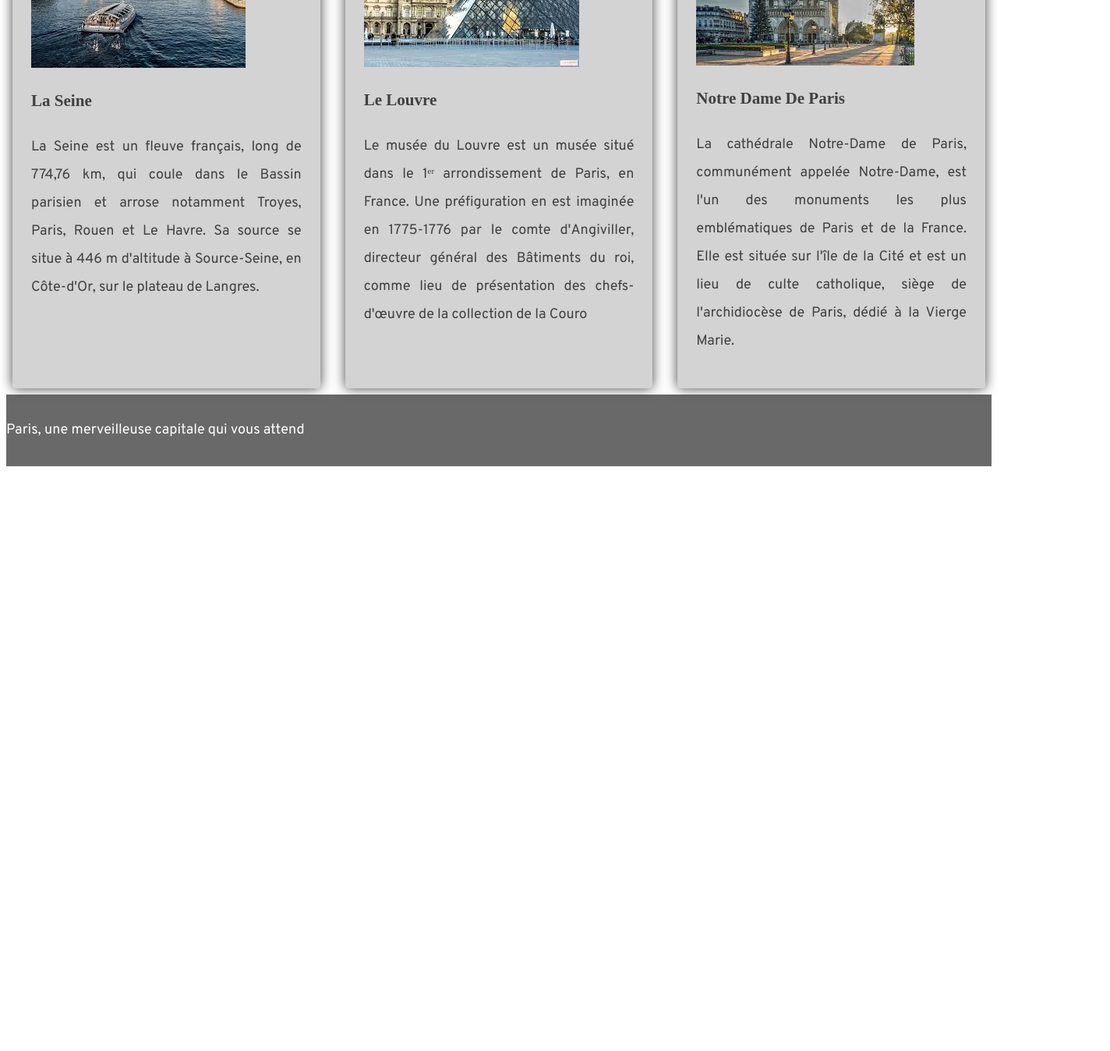
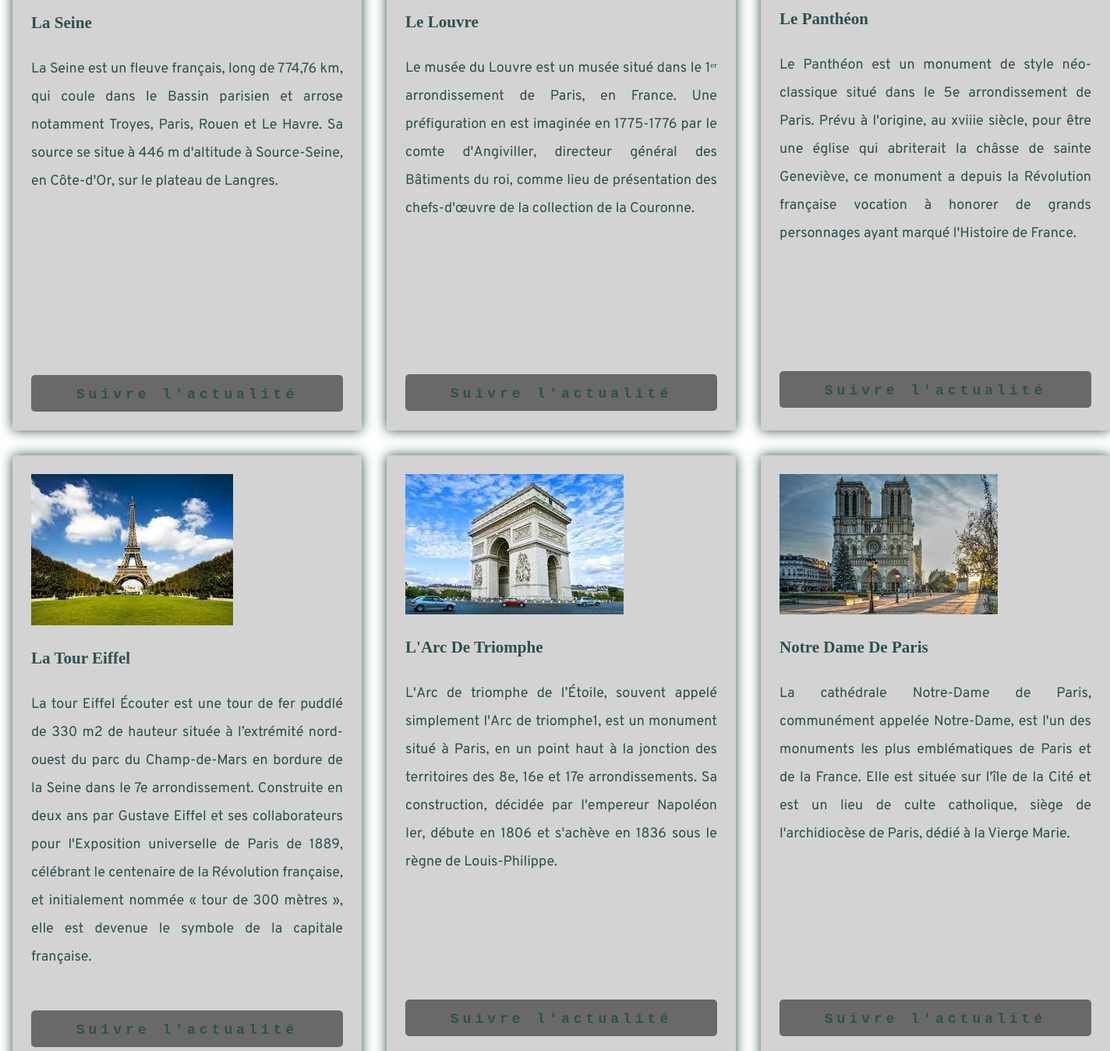
Before and after one commit to irismhh/landing, a plain HTML site: page index.html in a window 1280 px wide. Shown: the part 732-2080 px from the top of the page at 78% size, 1424 px wide, since content can reach past the window. Before the commit the page ends 1338 px from the top, so only its background shows below. Drawn offline with Linux system fonts and the light colour scheme; a web font is replaced by a local one.

Commit message:
Add files via upload

```diff
--- a/index.html
+++ b/index.html
@@ -16,10 +16,10 @@
 <!-- Banner section -->
 <div id="banner">
 <h1>PARIS</h1>
-<h1>CAPITALE DE LA FRANCE</h1>
+<h1>CAPITALE DE FRANCE</h1>
 </div>
 <div class="btn-black">
-<a href="https://www.paris.fr">En savoir plus</a>
+<a href="https://www.paris.fr">Découvrir notre site</a>
 </div>
 
 
@@ -32,21 +32,74 @@
 <div class="card-white">
 <img src="images/laseine.jpeg" alt="">
 <h3>La Seine</h3>
+<div class="card-details">
 <p>La Seine est un fleuve français, long de 774,76 km, qui coule dans le Bassin parisien et arrose notamment Troyes, Paris, Rouen et Le Havre. Sa source se situe à 446 m d'altitude à Source-Seine, en Côte-d'Or, sur le plateau de Langres.</p>
+</div>
+<div class="btn-black">
+<a href="https://www.paris.fr/pages/la-seine-2406">Suivre l'actualité</a>
+</div>
 </div>
 
 <!-- Le Louvre -->
 <div class="card-white">
 <img src="images/louvre.jpeg" alt="">
 <h3>Le Louvre</h3>
-<p>Le musée du Louvre est un musée situé dans le 1ᵉʳ arrondissement de Paris, en France. Une préfiguration en est imaginée en 1775-1776 par le comte d'Angiviller, directeur général des Bâtiments du roi, comme lieu de présentation des chefs-d'œuvre de la collection de la Couro</p>
+<div class="card-details">
+<p>Le musée du Louvre est un musée situé dans le 1ᵉʳ arrondissement de Paris, en France. Une préfiguration en est imaginée en 1775-1776 par le comte d'Angiviller, directeur général des Bâtiments du roi, comme lieu de présentation des chefs-d'œuvre de la collection de la Couronne.</p>
+</div>
+<div class="btn-black">
+<a href="https://www.paris.fr/evenements/le-louvre-esoterique-visite-nocturne-21242">Suivre l'actualité</a>
+</div>
 </div>
 
-<!-- Paris card -->
+<!-- Le Panthéon -->
+<div class="card-white">
+<img src="images/panthéon.jpeg" alt="">
+<h3>Le Panthéon</h3>
+<div class="card-details">
+<p>Le Panthéon est un monument de style néo-classique situé dans le 5e arrondissement de Paris. Prévu à l'origine, au xviiie siècle, pour être une église qui abriterait la châsse de sainte Geneviève, ce monument a depuis la Révolution française vocation à honorer de grands personnages ayant marqué l'Histoire de France. </p>
+</div>
+<div class="btn-black">
+<a href="https://www.paris.fr/pages/place-du-pantheon-travaux-en-cours-6071">Suivre l'actualité</a>
+</div>
+</div>
+
+<!-- La Tour Eiffel -->
+<div class="card-white">
+<img src="images/eiffel.jpeg" alt="">
+<h3>La Tour Eiffel</h3>
+<div class="card-details">
+<p>La tour Eiffel Écouter est une tour de fer puddlé de 330 m2 de hauteur située à l’extrémité nord-ouest du parc du Champ-de-Mars en bordure de la Seine dans le 7e arrondissement. Construite en deux ans par Gustave Eiffel et ses collaborateurs pour l'Exposition universelle de Paris de 1889, célébrant le centenaire de la Révolution française, et initialement nommée « tour de 300 mètres », elle est devenue le symbole de la capitale française. </p>
+</div>
+<div class="btn-black">
+<a href="https://www.paris.fr/pages/la-tour-eiffel-rouvre-ses-portes-19086">Suivre l'actualité</a>
+</div>
+</div>
+
+<!-- L'Arc de Triomphe -->
+<div class="card-white">
+<img src="images/triomphe.jpeg" alt="">
+<h3>L'Arc De Triomphe</h3>
+<div class="card-details">
+<p>L'Arc de triomphe de l’Étoile, souvent appelé simplement l'Arc de triomphe1, est un monument situé à Paris, en un point haut à la jonction des territoires des 8e, 16e et 17e arrondissements. Sa construction, décidée par l'empereur Napoléon Ier, débute en 1806 et s'achève en 1836 sous le règne de Louis-Philippe.</p>
+</div>
+<div class="btn-black">
+<a href="https://www.paris.fr/pages/a-la-decouverte-des-4-arcs-de-triomphe-parisiens-18800">Suivre l'actualité</a>
+</div>
+</div>
+
+
+<!-- Notre Dame -->
 <div class="card-white">
 <img src="images/notredame.jpeg" alt="">
 <h3>Notre Dame De Paris</h3>
-<p>La cathédrale Notre-Dame de Paris, communément appelée Notre-Dame, est l'un des monuments les plus emblématiques de Paris et de la France. Elle est située sur l'île de la Cité et est un lieu de culte catholique, siège de l'archidiocèse de Paris, dédié à la Vierge Marie.</p>
+<div class="card-details">
+  <p>La cathédrale Notre-Dame de Paris, communément appelée Notre-Dame, est l'un des monuments les plus emblématiques de Paris et de la France. Elle est située sur l'île de la Cité et est un lieu de culte catholique, siège de l'archidiocèse de Paris, dédié à la Vierge Marie.</p>
+
+</div>
+<div class="btn-black">
+<a href="https://www.paris.fr/pages/notre-dame-de-paris-un-an-apres-7746">Suivre l'actualité</a>
+</div>
 </div>
 </div>
 </div>
--- a/style.css
+++ b/style.css
@@ -2,14 +2,14 @@
 
 body {
   font-family: overpass;,serif;
-  color: #404042;
+  color: darkslategrey;
   font-size: 18px;
   line-height: 2;
 }
 
 
 #banner{
-  height: 450px;
+  height: 350px;
   background-image: url("images/pariss.jpeg");
   background-size: cover;
   text-align: center;
@@ -25,9 +25,9 @@ h1{
 
 .btn-black{
   font-family: monospace;
-  width : 300px;
+  width : 400px;
   height: 40px;
-  background-color: skyblue;
+  background-color: dimgrey;
   padding: 7px 0px 0px 0px;
   border-radius: 5px;
   text-align: center;
@@ -43,7 +43,7 @@ h3, h4{
 }
 
 a {
-  color: #1A48E3;
+  color: darkslategrey;
   font-weight: bold;
   text-decoration: none;
   transition: .3s;
@@ -74,8 +74,13 @@ margin: 8px;
   grid-gap: 16px;
 }
 
+.card-details{
+  height: 410px;
+}
+
 .footer {
   background: dimgrey;
-  color: white;
+  color: lightgrey;
+  font-weight: bolder;
   padding: 10px 0px;
 }
```
Also changed, not shown: images/eiffel.jpeg (added), images/panthéon.jpeg (added), images/triomphe.jpeg (added).
